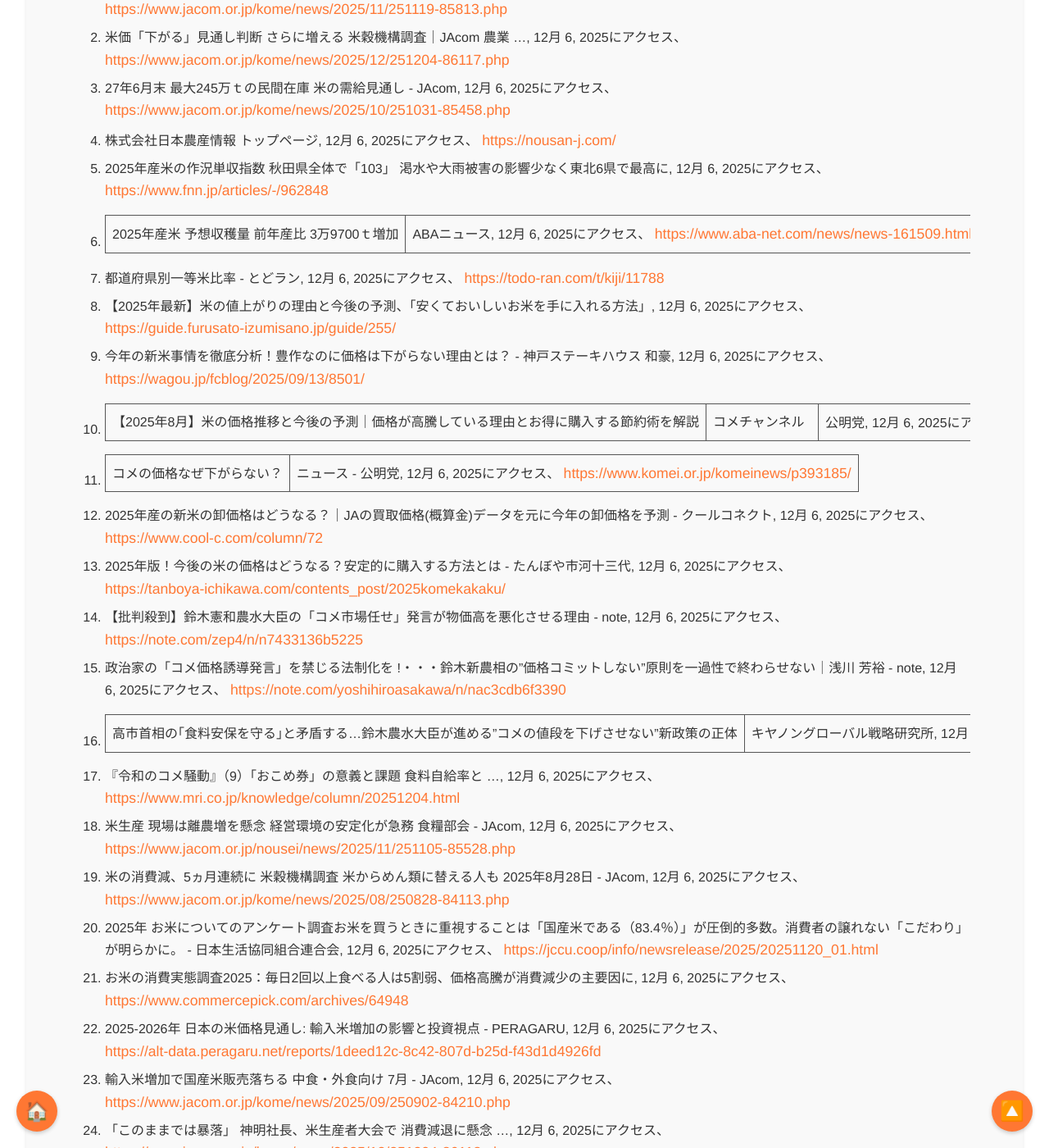
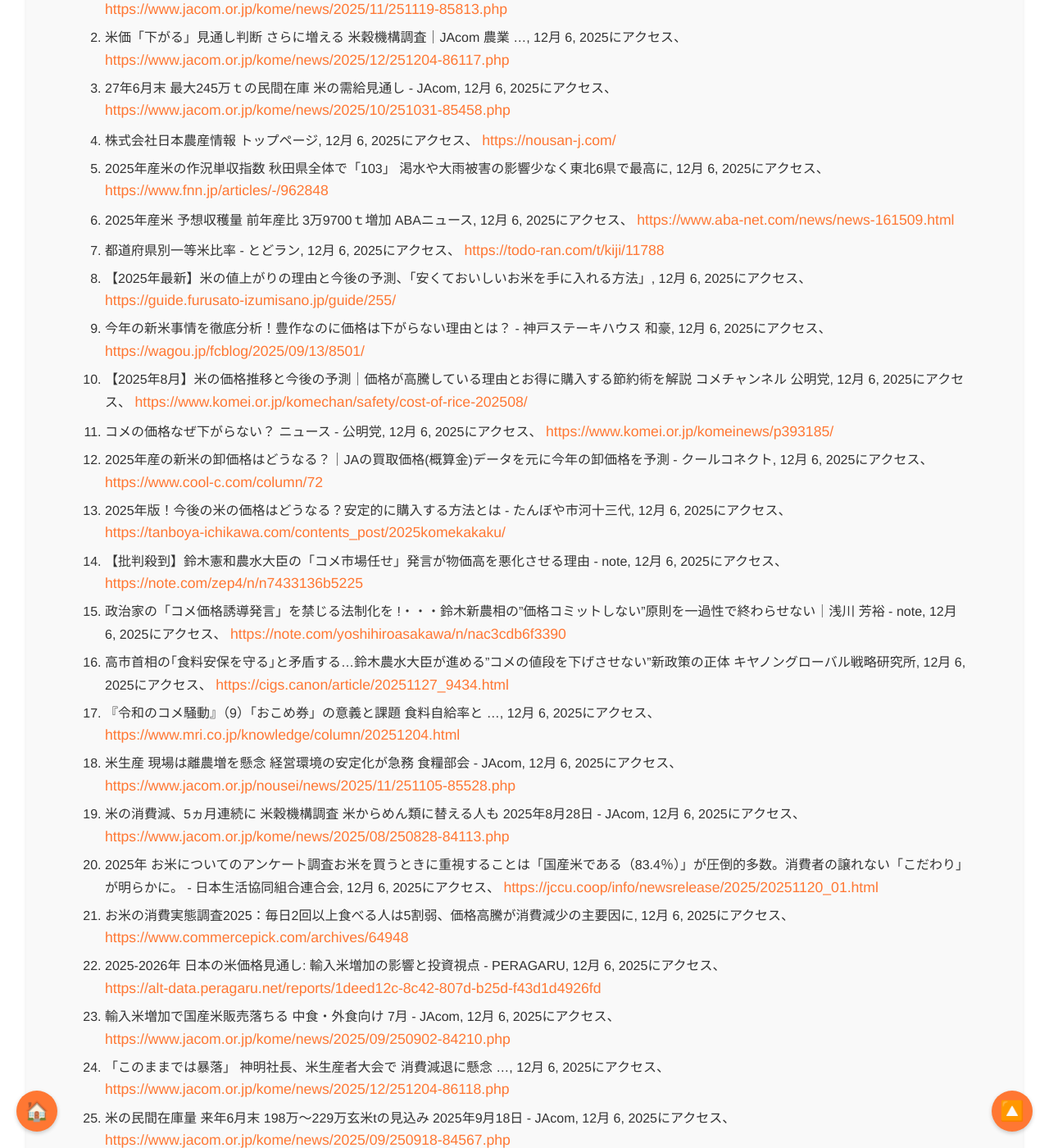
Before and after one commit to aegisfleet/share-deepresearch, a Jekyll site: the page built from _topics/real-cause-of-rising-rice-prices/index.md, in a window 1280 px wide and 1400 px high, scrolled down 12861 px. Shown: the whole window at 82% size. Built offline with Jekyll 4.4.1, drawn with Linux system fonts in a browser that asks for light colours; nearby versions of some CDN libraries.

Commit message:
Auto update files

```diff
--- a/_topics/real-cause-of-rising-rice-prices/index.md
+++ b/_topics/real-cause-of-rising-rice-prices/index.md
@@ -279,17 +279,17 @@ title: 2025年日本国内における米価高止まりの構造的要因分析
 3. 27年6月末 最大245万ｔの民間在庫 米の需給見通し \- JAcom, 12月 6, 2025にアクセス、 [https://www.jacom.or.jp/kome/news/2025/10/251031-85458.php](https://www.jacom.or.jp/kome/news/2025/10/251031-85458.php)
 4. 株式会社日本農産情報 トップページ, 12月 6, 2025にアクセス、 [https://nousan-j.com/](https://nousan-j.com/)
 5. 2025年産米の作況単収指数 秋田県全体で「103」 渇水や大雨被害の影響少なく東北6県で最高に, 12月 6, 2025にアクセス、 [https://www.fnn.jp/articles/-/962848](https://www.fnn.jp/articles/-/962848)
-6. 2025年産米 予想収穫量 前年産比 3万9700ｔ増加 | ABAニュース, 12月 6, 2025にアクセス、 [https://www.aba-net.com/news/news-161509.html](https://www.aba-net.com/news/news-161509.html)
+6. 2025年産米 予想収穫量 前年産比 3万9700ｔ増加 ABAニュース, 12月 6, 2025にアクセス、 [https://www.aba-net.com/news/news-161509.html](https://www.aba-net.com/news/news-161509.html)
 7. 都道府県別一等米比率 \- とどラン, 12月 6, 2025にアクセス、 [https://todo-ran.com/t/kiji/11788](https://todo-ran.com/t/kiji/11788)
 8. 【2025年最新】米の値上がりの理由と今後の予測、「安くておいしいお米を手に入れる方法」, 12月 6, 2025にアクセス、 [https://guide.furusato-izumisano.jp/guide/255/](https://guide.furusato-izumisano.jp/guide/255/)
 9. 今年の新米事情を徹底分析！豊作なのに価格は下がらない理由とは？ \- 神戸ステーキハウス 和豪, 12月 6, 2025にアクセス、 [https://wagou.jp/fcblog/2025/09/13/8501/](https://wagou.jp/fcblog/2025/09/13/8501/)
-10. 【2025年8月】米の価格推移と今後の予測｜価格が高騰している理由とお得に購入する節約術を解説 | コメチャンネル | 公明党, 12月 6, 2025にアクセス、 [https://www.komei.or.jp/komechan/safety/cost-of-rice-202508/](https://www.komei.or.jp/komechan/safety/cost-of-rice-202508/)
-11. コメの価格なぜ下がらない？ | ニュース \- 公明党, 12月 6, 2025にアクセス、 [https://www.komei.or.jp/komeinews/p393185/](https://www.komei.or.jp/komeinews/p393185/)
+10. 【2025年8月】米の価格推移と今後の予測｜価格が高騰している理由とお得に購入する節約術を解説 コメチャンネル 公明党, 12月 6, 2025にアクセス、 [https://www.komei.or.jp/komechan/safety/cost-of-rice-202508/](https://www.komei.or.jp/komechan/safety/cost-of-rice-202508/)
+11. コメの価格なぜ下がらない？ ニュース \- 公明党, 12月 6, 2025にアクセス、 [https://www.komei.or.jp/komeinews/p393185/](https://www.komei.or.jp/komeinews/p393185/)
 12. 2025年産の新米の卸価格はどうなる？｜JAの買取価格(概算金)データを元に今年の卸価格を予測 \- クールコネクト, 12月 6, 2025にアクセス、 [https://www.cool-c.com/column/72](https://www.cool-c.com/column/72)
 13. 2025年版！今後の米の価格はどうなる？安定的に購入する方法とは \- たんぼや市河十三代, 12月 6, 2025にアクセス、 [https://tanboya-ichikawa.com/contents\_post/2025komekakaku/](https://tanboya-ichikawa.com/contents_post/2025komekakaku/)
 14. 【批判殺到】鈴木憲和農水大臣の「コメ市場任せ」発言が物価高を悪化させる理由 \- note, 12月 6, 2025にアクセス、 [https://note.com/zep4/n/n7433136b5225](https://note.com/zep4/n/n7433136b5225)
 15. 政治家の「コメ価格誘導発言」を禁じる法制化を \!・・・鈴木新農相の"価格コミットしない”原則を一過性で終わらせない｜浅川 芳裕 \- note, 12月 6, 2025にアクセス、 [https://note.com/yoshihiroasakawa/n/nac3cdb6f3390](https://note.com/yoshihiroasakawa/n/nac3cdb6f3390)
-16. 高市首相の｢食料安保を守る｣と矛盾する…鈴木農水大臣が進める"コメの値段を下げさせない"新政策の正体 | キヤノングローバル戦略研究所, 12月 6, 2025にアクセス、 [https://cigs.canon/article/20251127\_9434.html](https://cigs.canon/article/20251127_9434.html)
+16. 高市首相の｢食料安保を守る｣と矛盾する…鈴木農水大臣が進める"コメの値段を下げさせない"新政策の正体 キヤノングローバル戦略研究所, 12月 6, 2025にアクセス、 [https://cigs.canon/article/20251127\_9434.html](https://cigs.canon/article/20251127_9434.html)
 17. 『令和のコメ騒動』（9）「おこめ券」の意義と課題 食料自給率と ..., 12月 6, 2025にアクセス、 [https://www.mri.co.jp/knowledge/column/20251204.html](https://www.mri.co.jp/knowledge/column/20251204.html)
 18. 米生産 現場は離農増を懸念 経営環境の安定化が急務 食糧部会 \- JAcom, 12月 6, 2025にアクセス、 [https://www.jacom.or.jp/nousei/news/2025/11/251105-85528.php](https://www.jacom.or.jp/nousei/news/2025/11/251105-85528.php)
 19. 米の消費減、5ヵ月連続に 米穀機構調査 米からめん類に替える人も 2025年8月28日 \- JAcom, 12月 6, 2025にアクセス、 [https://www.jacom.or.jp/kome/news/2025/08/250828-84113.php](https://www.jacom.or.jp/kome/news/2025/08/250828-84113.php)
```
